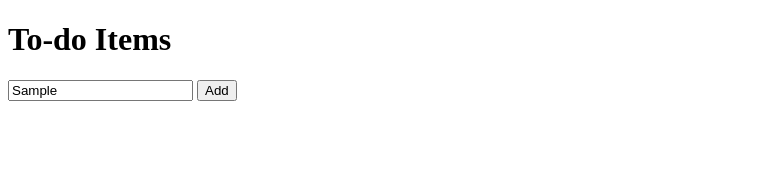
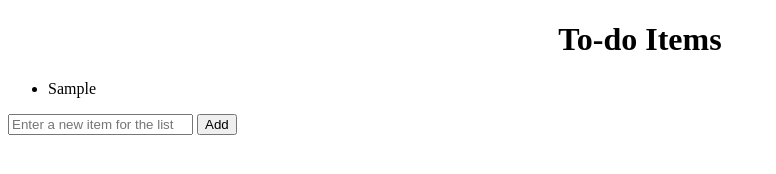
Before and after one commit to seaeagles/list-todos, a plain HTML site: page index.html in a window 1280 px wide. Both pictures are taken after typing "Sample" into the empty fields and a click on the button "Add". Shown: the whole page, without its empty margins (0-776 px from the left). Drawn offline with Linux system fonts and the light colour scheme.

```diff
--- /dev/null
+++ b/app.js
@@ -0,0 +1,27 @@
+
+function addItem() {
+    let input = document.getElementById("new-item");
+    let text = input.value;
+
+    let todoList = document.getElementById("todo-list");
+
+
+    if (text !== "") {
+        let listItem = document.createElement("li");
+        listItem.innerText = text;
+
+        listItem.addEventListener("click", function() {
+         this.classList.add("completed");
+            setTimeout(function () {
+                todoList.removeChild(listItem);
+         }, 1000);
+    });
+
+    todoList.appendChild(listItem);
+
+    input.value = "";
+}
+}
+
+let button = document.getElementById("todo-btn");
+button.addEventListener("click", addItem);
--- a/index.html
+++ b/index.html
@@ -7,12 +7,14 @@
     <title>To-do List</title>
 </head>
 <body>
-    <h1>To-do Items</h1>
+    <h1 style="text-align:center">To-do Items</h1>
     <ul id="todo-list">
 
     </ul>
 
     <input type="text" id="new-item" placeholder="Enter a new item for the list">
-    <button>Add</button>
+    <button id="todo-btn">Add</button>
+
+<script defer src="app.js"></script>
 </body>
 </html>
```
